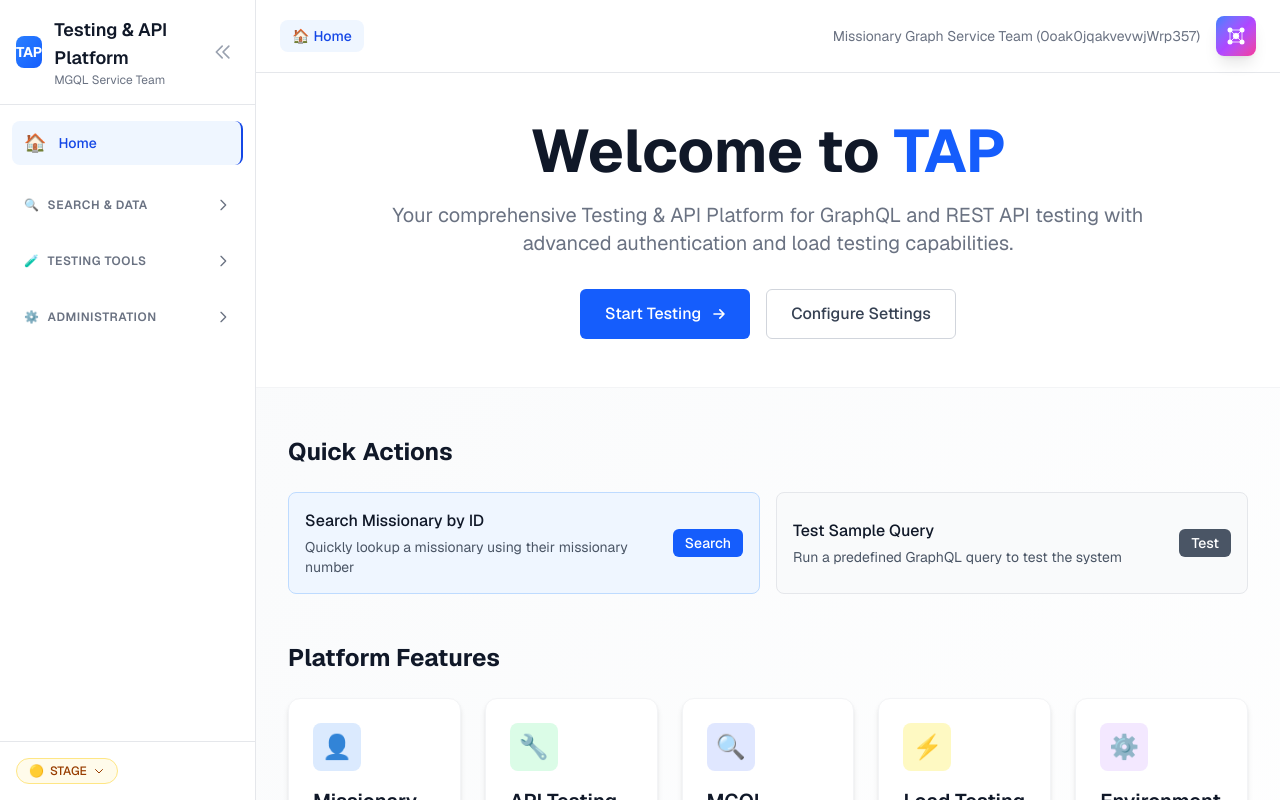
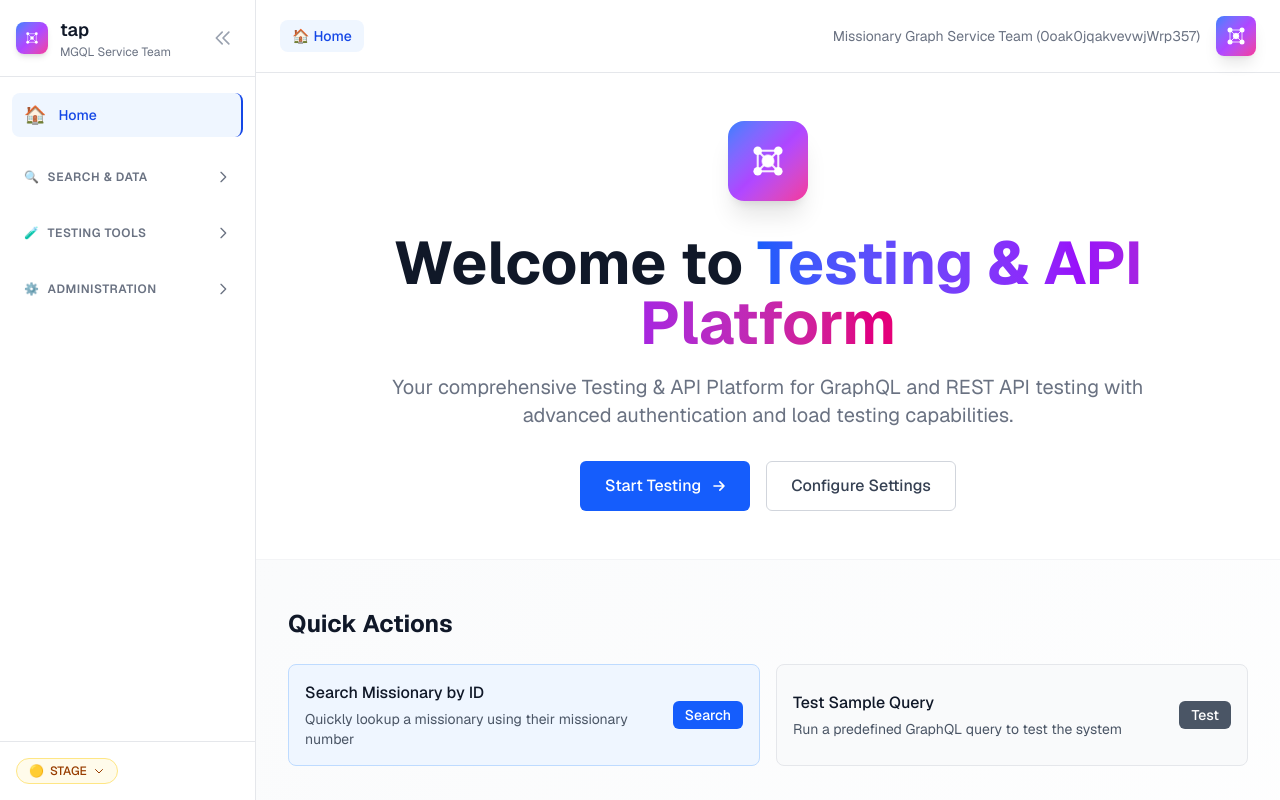
Before and after one commit to merrillse/tap-nextjs, a Next.js app: page / in a window 1280 px wide. Built offline with nearby package versions, Linux system fonts and the light colour scheme.

Commit message:
feat: Enhance UI with interconnected nodes icons and gradient effects in Navigation and HomePage components

```diff
--- a/src/app/page.tsx
+++ b/src/app/page.tsx
@@ -123,8 +123,42 @@ export default function HomePage() {
       <div className="bg-white border-b border-gray-100">
         <div className="max-w-7xl mx-auto px-4 sm:px-6 lg:px-8 py-12">
           <div className="text-center">
+            {/* Large Interconnected Nodes Icon */}
+            <div className="flex justify-center mb-8">
+              <div className="relative w-20 h-20 bg-gradient-to-br from-blue-500 via-purple-500 to-pink-500 rounded-2xl flex items-center justify-center shadow-xl">
+                <svg className="w-12 h-12 text-white" viewBox="0 0 28 28" fill="none">
+                  {/* Connection Lines */}
+                  <g stroke="currentColor" strokeWidth="1.2" opacity="0.9">
+                    <line x1="8" y1="8" x2="14" y2="14" />
+                    <line x1="20" y1="8" x2="14" y2="14" />
+                    <line x1="8" y1="8" x2="20" y2="8" />
+                    <line x1="8" y1="20" x2="14" y2="14" />
+                    <line x1="20" y1="20" x2="14" y2="14" />
+                    <line x1="8" y1="20" x2="20" y2="20" />
+                    <line x1="8" y1="8" x2="8" y2="20" />
+                    <line x1="20" y1="8" x2="20" y2="20" />
+                  </g>
+                  {/* Network Nodes */}
+                  <g fill="currentColor">
+                    <circle cx="8" cy="8" r="2.5" />
+                    <circle cx="20" cy="8" r="2.5" />
+                    <circle cx="8" cy="20" r="2.5" />
+                    <circle cx="20" cy="20" r="2.5" />
+                    <circle cx="14" cy="14" r="3.5" />
+                  </g>
+                  {/* Animated pulse effect on central node */}
+                  <circle cx="14" cy="14" r="3.5" fill="none" stroke="currentColor" strokeWidth="0.8" opacity="0.6">
+                    <animate attributeName="r" values="3.5;5.5;3.5" dur="3s" repeatCount="indefinite" />
+                    <animate attributeName="opacity" values="0.6;0.2;0.6" dur="3s" repeatCount="indefinite" />
+                  </circle>
+                </svg>
+                {/* Enhanced glow effect */}
+                <div className="absolute inset-0 bg-gradient-to-br from-blue-400 via-purple-400 to-pink-400 rounded-2xl blur-md opacity-60 -z-10"></div>
+              </div>
+            </div>
+
             <h1 className="text-4xl font-bold text-gray-900 sm:text-5xl md:text-6xl">
-              Welcome to <span className="text-blue-600">TAP</span>
+              Welcome to <span className="bg-gradient-to-r from-blue-600 via-purple-600 to-pink-600 bg-clip-text text-transparent">Testing & API Platform</span>
             </h1>
             <p className="mt-3 max-w-md mx-auto text-base text-gray-500 sm:text-lg md:mt-5 md:text-xl md:max-w-3xl">
               Your comprehensive Testing & API Platform for GraphQL and REST API testing with advanced authentication and load testing capabilities.
--- a/src/components/Navigation.tsx
+++ b/src/components/Navigation.tsx
@@ -87,11 +87,33 @@ export default function Navigation({ children }: { children: React.ReactNode })
         <div className="p-4 border-b border-gray-200 flex items-center justify-between">
           {!isSidebarCollapsed && (
             <div className="flex items-center space-x-3">
-              <div className="w-8 h-8 bg-gradient-to-br from-blue-500 to-blue-600 rounded-lg flex items-center justify-center">
-                <span className="text-white font-bold text-sm">TAP</span>
+              {/* Interconnected Nodes Icon - Smaller Version */}
+              <div className="relative w-8 h-8 bg-gradient-to-br from-blue-500 via-purple-500 to-pink-500 rounded-lg flex items-center justify-center shadow-md">
+                <svg className="w-5 h-5 text-white" viewBox="0 0 28 28" fill="none">
+                  {/* Connection Lines */}
+                  <g stroke="currentColor" strokeWidth="1" opacity="0.8">
+                    <line x1="8" y1="8" x2="14" y2="14" />
+                    <line x1="20" y1="8" x2="14" y2="14" />
+                    <line x1="8" y1="8" x2="20" y2="8" />
+                    <line x1="8" y1="20" x2="14" y2="14" />
+                    <line x1="20" y1="20" x2="14" y2="14" />
+                    <line x1="8" y1="20" x2="20" y2="20" />
+                    <line x1="8" y1="8" x2="8" y2="20" />
+                    <line x1="20" y1="8" x2="20" y2="20" />
+                  </g>
+                  {/* Network Nodes */}
+                  <g fill="currentColor">
+                    <circle cx="8" cy="8" r="2" />
+                    <circle cx="20" cy="8" r="2" />
+                    <circle cx="8" cy="20" r="2" />
+                    <circle cx="20" cy="20" r="2" />
+                    <circle cx="14" cy="14" r="2.5" />
+                  </g>
+                </svg>
+                <div className="absolute inset-0 bg-gradient-to-br from-blue-400 via-purple-400 to-pink-400 rounded-lg blur-sm opacity-30 -z-10"></div>
               </div>
               <div>
-                <h1 className="text-lg font-semibold text-gray-900">Testing & API Platform</h1>
+                <h1 className="text-lg font-semibold text-gray-900">tap</h1>
                 <p className="text-xs text-gray-500">MGQL Service Team</p>
               </div>
             </div>
```
